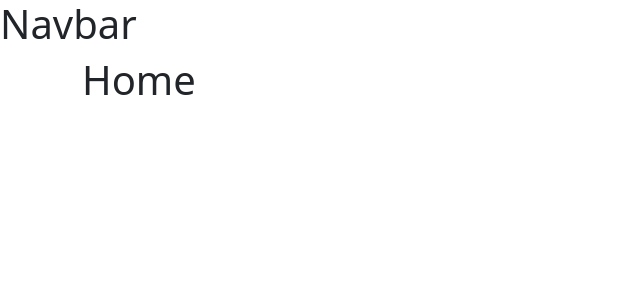
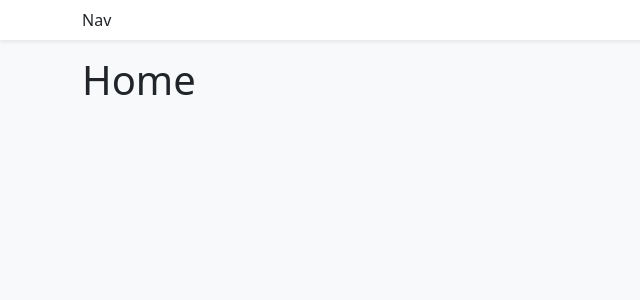
Before and after one commit to mynhinguyentruong/shopping-cart-ts, a React (Vite) app: page / in a window 1280 px wide. Shown: the top 300 px of the page, without its empty margins (0-640 px from the left). Built offline with nearby package versions, Linux system fonts and the light colour scheme.

Commit message:
Import Navbar from react-bootstrap as NavbarBs

```diff
--- a/index.html
+++ b/index.html
@@ -6,7 +6,7 @@
     <meta name="viewport" content="width=device-width, initial-scale=1.0" />
     <title>Vite + React + TS</title>
   </head>
-  <body>
+  <body class="bg-light">
     <div id="root"></div>
     <script type="module" src="/src/main.tsx"></script>
   </body>
--- a/src/components/Navbar.tsx
+++ b/src/components/Navbar.tsx
@@ -1,5 +1,9 @@
-
+import { Navbar as NavbarBs, Container } from 'react-bootstrap'
 
 export function Navbar() {
-  return <h1>Navbar</h1>
+  return (
+    <NavbarBs className='bg-white shadow-sm mb-3'>
+      <Container>Nav</Container>
+    </NavbarBs>
+  )
 }
```
